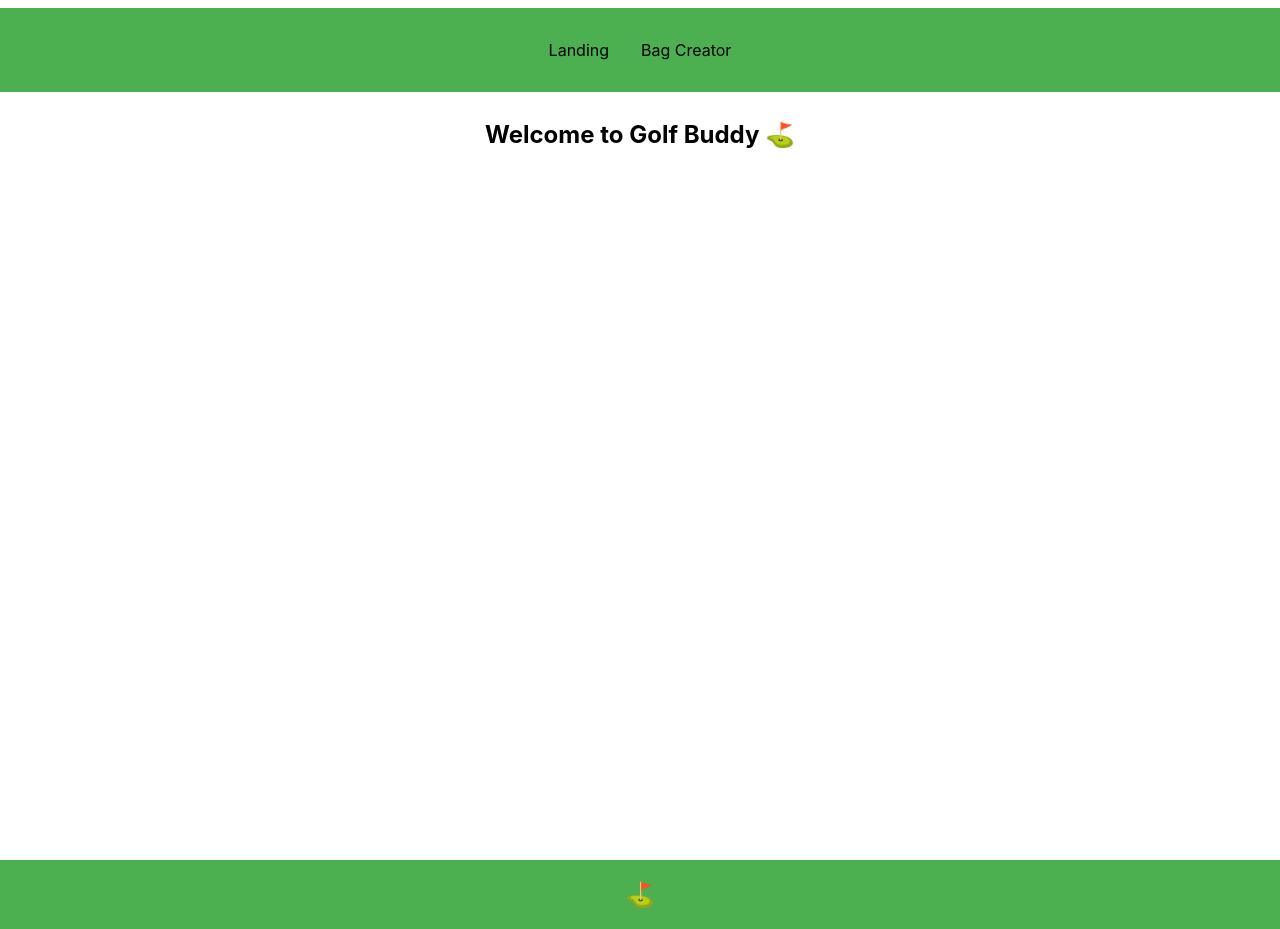
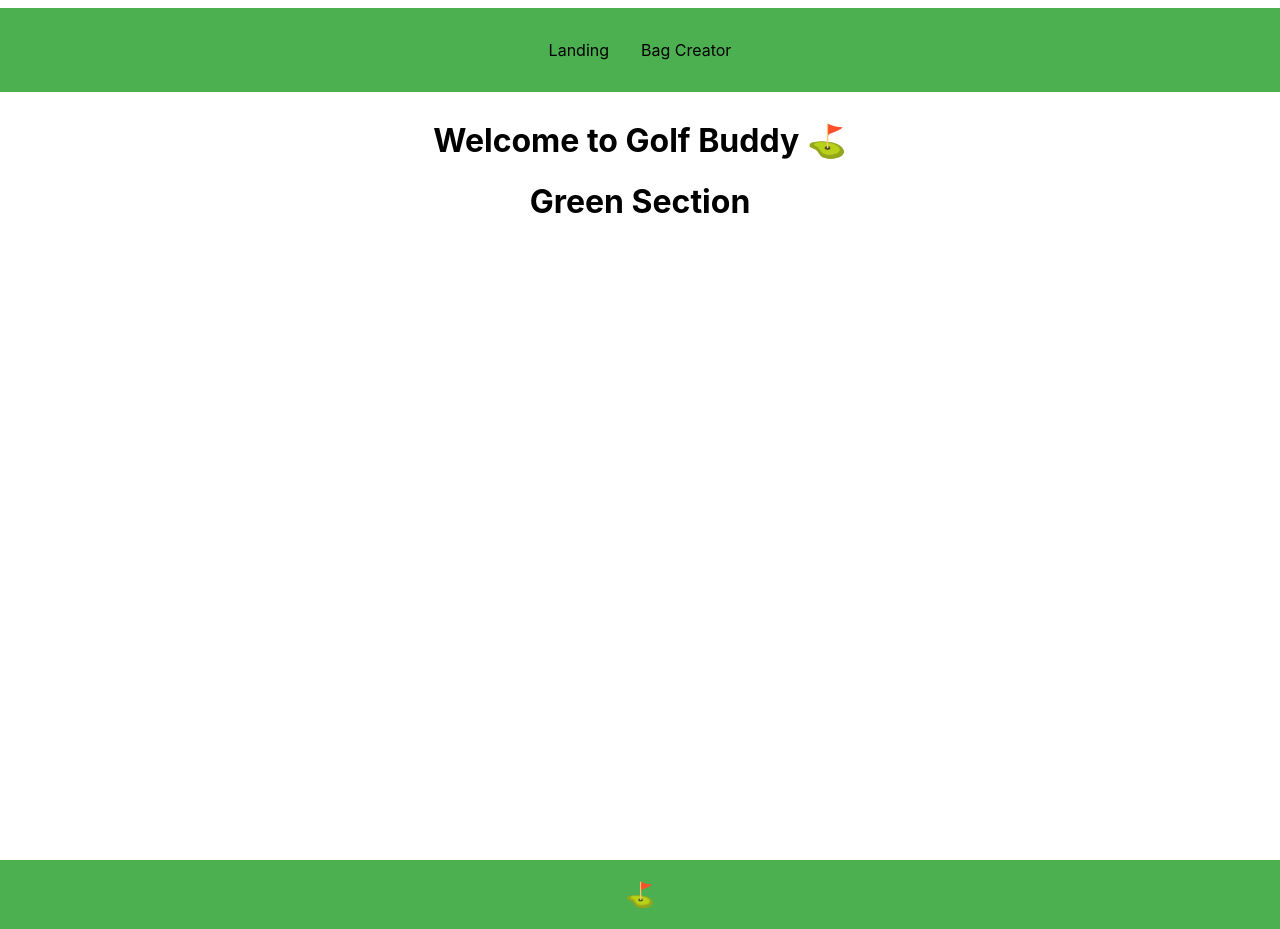
Before and after one commit to poplockndrop1t/golfBuddy, a React (Create React App) app: page / in a window 1280 px wide. Built offline with nearby package versions, Linux system fonts and the light colour scheme; no server answers.

Commit message:
Add top container and add vh

```diff
--- a/src/Components/Landing/Landing.js
+++ b/src/Components/Landing/Landing.js
@@ -4,9 +4,16 @@ import './Landing.css';
 function Landing() {
   return (
     <div className="landingContainer">
-      <h2>
-        Welcome to Golf Buddy <span role="img" aria-label="golf buddy">⛳️</span>
-      </h2>
+      <div className="topContainer">
+        <h1>
+          Welcome to Golf Buddy <span role="img" aria-label="golf buddy">⛳️</span>
+        </h1>
+      </div>
+      <div>
+        <h1>
+          Green Section
+        </h1>
+      </div>
     </div>
   )
 };
```
